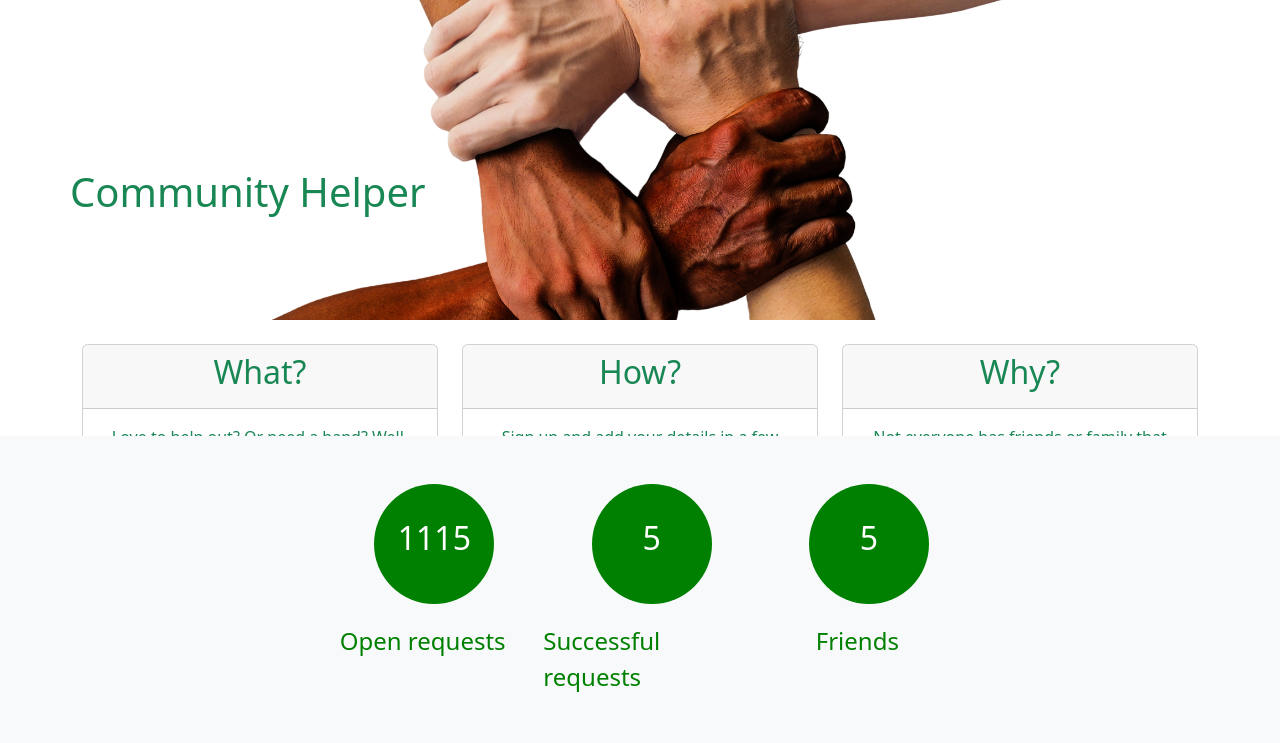
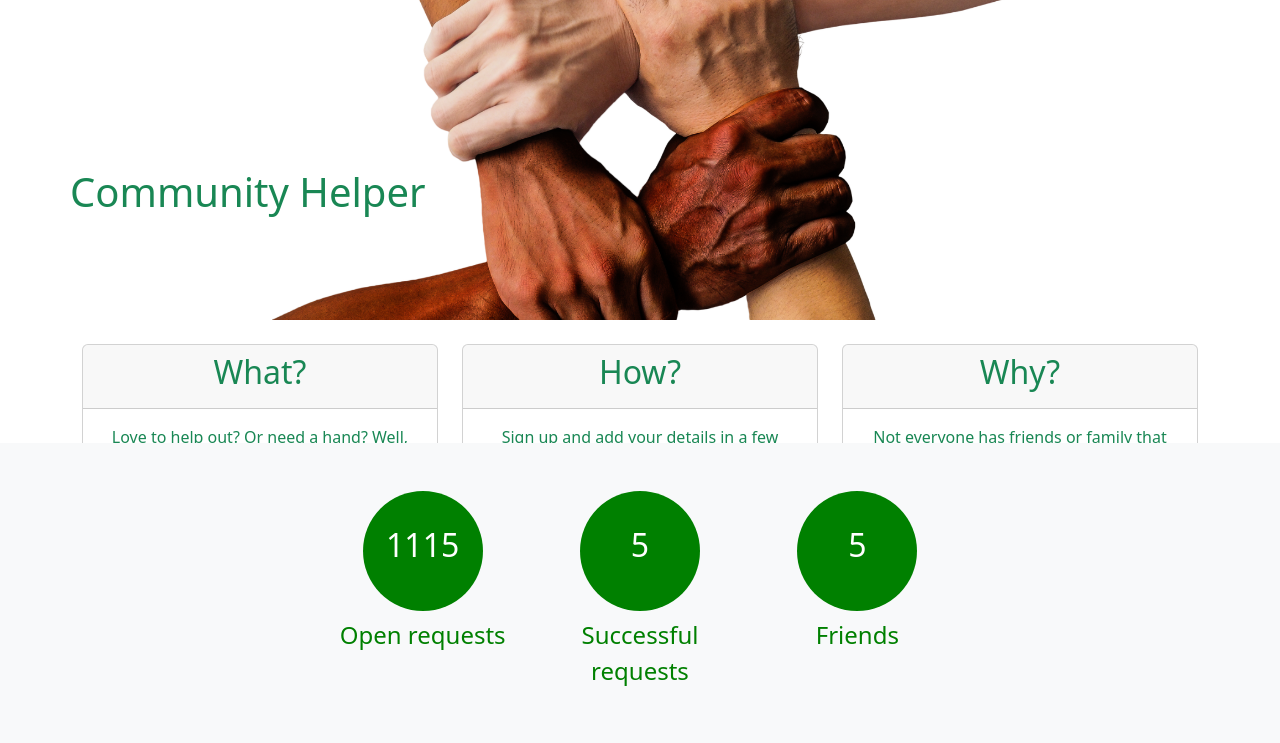
Before and after one commit to josipcodes/community-helper, a Django app: page / in a window 1280 px wide. Shown: the part 57-800 px from the top of the page. Run offline with Django 3.2, Linux system fonts and the light colour scheme; some libraries are stand-ins or nearby versions.

Commit message:
Style footer for xs devices

```diff
--- a/static/css/style.css
+++ b/static/css/style.css
@@ -5,7 +5,7 @@
     border-radius: 50%;
     color: green;
     background-color: green;
-    margin-left: 25%;
+    margin: 0 auto;
   }
 
   .stats {
@@ -19,11 +19,23 @@
   }
 
   .stats-description {
-    text-align: justify;
     font-size: x-large;
-    padding-top: 10%;
+    padding-top: 3%;
+    padding-bottom: 7%;
     display: flex;
     align-items: center;
     justify-content: center;
     color: green;
   }
+
+  .stats-description:last-child {
+    padding-bottom: 3%;
+  }
+
+  @media screen and (min-width=575px) {
+    .stats-description {
+        padding-top: 10%;
+    }
+
+
+  }
--- a/templates/index.html
+++ b/templates/index.html
@@ -60,9 +60,9 @@
     </div>
 </section>
 <footer>
-    <div class="fixed-bottom pt-5 pb-5 text-center bg-body-tertiary ">
+    <div class="fixed-bottom pt-5 pb-sm-5 text-center bg-body-tertiary ">
         <div class="row">
-            <div class="col-sm-2 offset-sm-3">
+            <div class="col-sm-4 col-md-2 offset-md-3">
                 <div class="large-circle">
                     <span class="stats">1115</span>
                 </div>
@@ -70,7 +70,7 @@
                     <span class="stats-description">Open requests</span>
                 </div>
             </div>
-            <div class="col-sm-2">
+            <div class="col-sm-4 col-md-2">
                 <div class="large-circle">
                     <span class="stats">5</span>
                 </div>
@@ -78,8 +78,8 @@
                     <span class="stats-description">Successful requests</span>
                 </div>
             </div>
-            <div class="col-sm-2">
-                <div class="large-circle">
+            <div class="col-sm-4 col-md-2">
+                <div class="large-circle text-center">
                     <span class="stats">5</span>
                 </div>
                 <div class="stats-description">
```
